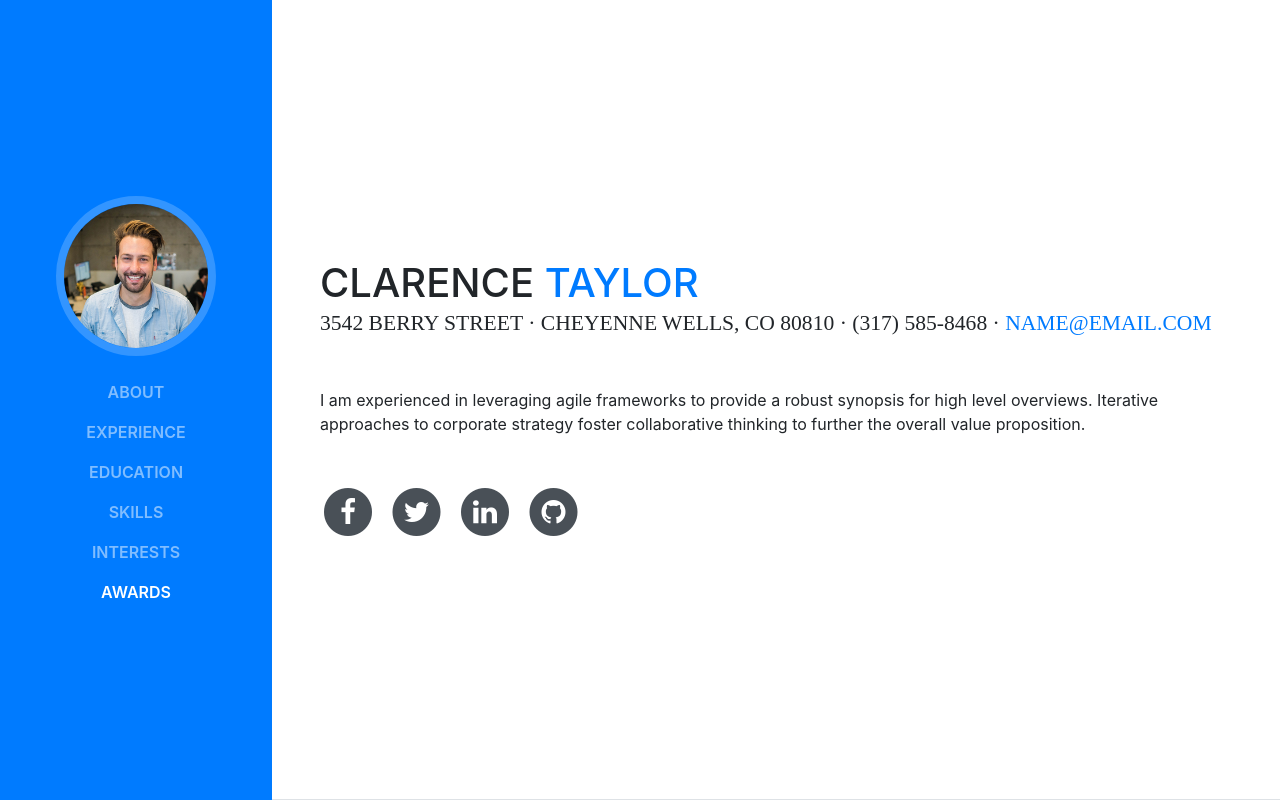
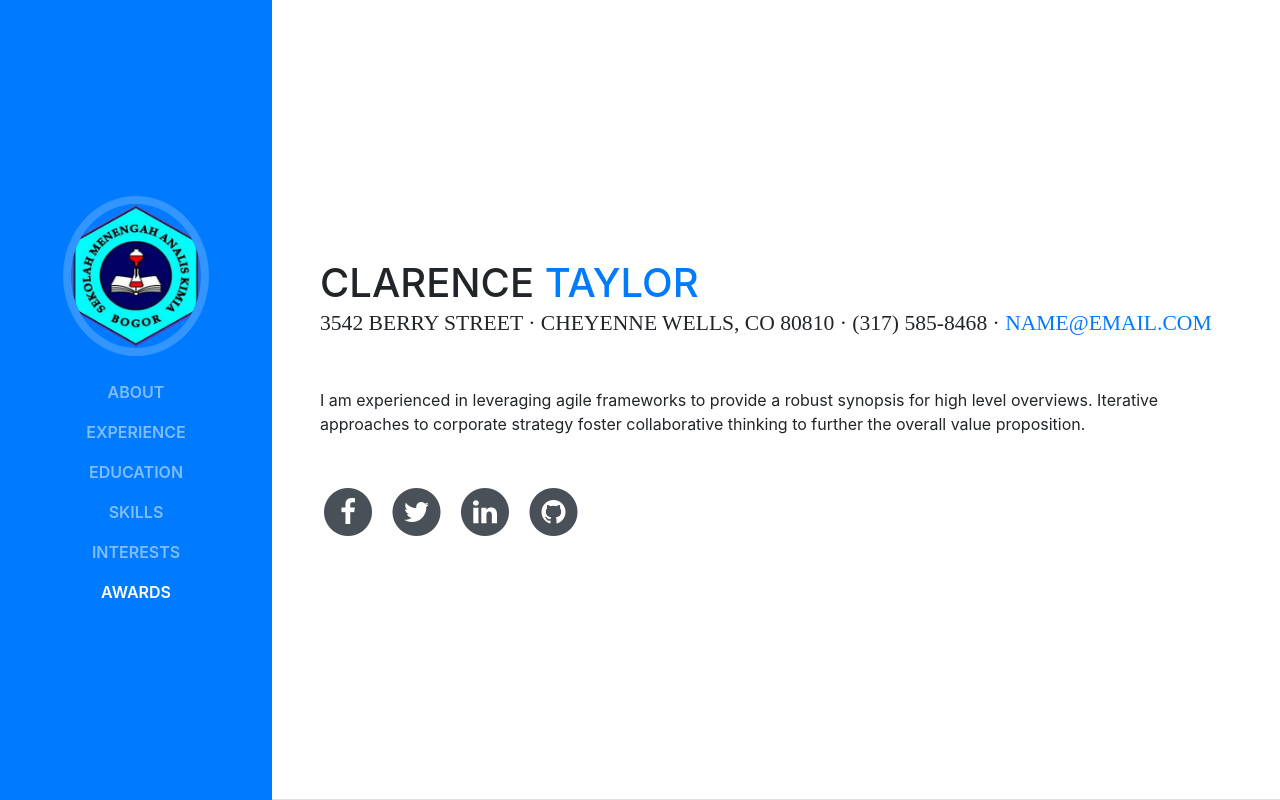
Before and after one commit to metiks/kkpi-project-2018, a website with bundled scripts: page index.html in a window 1280 px wide. Shown: the top 800 px of the page. Built offline with nearby package versions, Linux system fonts and the light colour scheme; a web font is replaced by a local one.

Commit message:
Update index.html

```diff
--- a/index.html
+++ b/index.html
@@ -31,7 +31,7 @@
       <a class="navbar-brand js-scroll-trigger" href="#page-top">
         <span class="d-block d-lg-none">Start Bootstrap</span>
         <span class="d-none d-lg-block">
-          <img class="img-fluid img-profile rounded-circle mx-auto mb-2" src="img/profile.jpg" alt="">
+          <img class="img-fluid img-profile rounded-circle mx-auto mb-2" src="img/logo_smakbo.png" alt="">
         </span>
       </a>
       <button class="navbar-toggler" type="button" data-toggle="collapse" data-target="#navbarSupportedContent" aria-controls="navbarSupportedContent" aria-expanded="false" aria-label="Toggle navigation">
```
